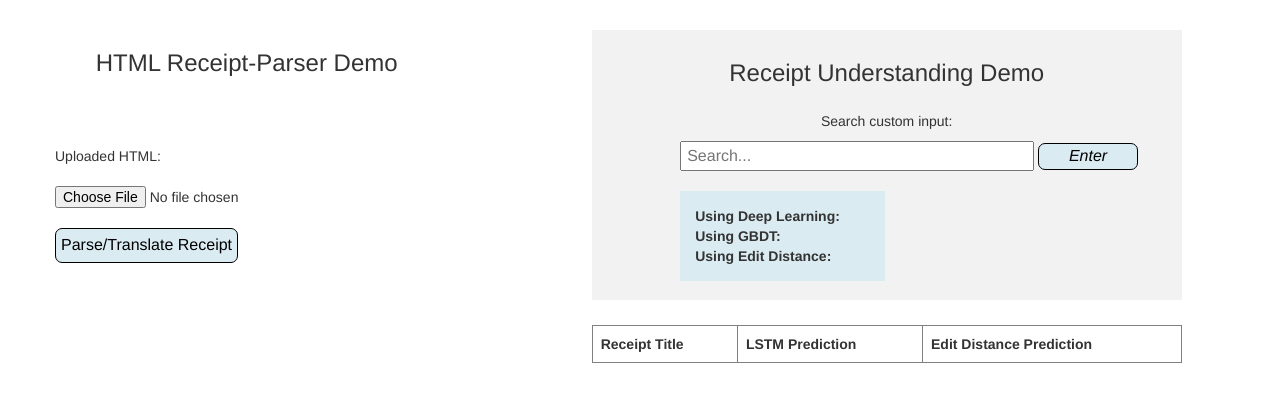
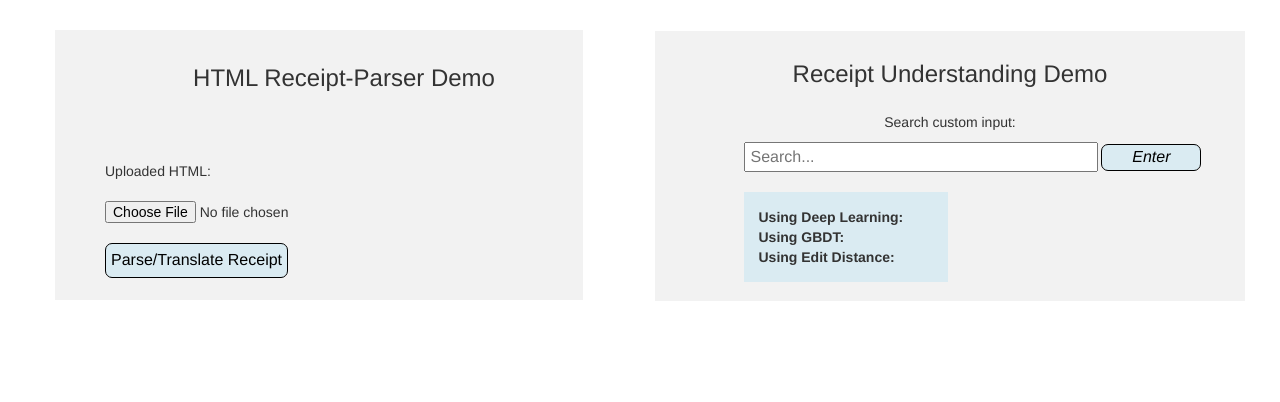
Before and after one commit to gtsli/grocery_e-receipt, a Flask app: page / in a window 1280 px wide. Shown: the part 100-502 px from the top of the page. Run offline with Flask 2, Linux system fonts and the light colour scheme; lists and menus that the app fills with data are empty; some libraries are stand-ins or nearby versions.

Commit message:
Broke more white space for better readability in UI

```diff
--- a/flaskapp/server.py
+++ b/flaskapp/server.py
@@ -80,11 +80,11 @@ def predict(searched=None, internal_call=False, receipt=None, receipt_titles=Non
 	# lstm
 	K.clear_session()
 	lstm_path = "../approaches/LSTM/"
-	with open(lstm_path+"pickled/tokenizer.pickle", 'rb') as handle:
+	with open(lstm_path+"pickled/tokenizer_300k_1epoch.pickle", 'rb') as handle:
 		tokenizer = pickle.load(handle)
-	lstm_model = load_model(lstm_path+"models/lstm_50k_epochs_5.h5")
+	lstm_model = load_model(lstm_path+"models/lstm_300k_epochs_1.h5")
 	le = preprocessing.LabelEncoder()
-	le.classes_ = np.load(lstm_path+"pickled/labelencoder_classes.npy")
+	le.classes_ = np.load(lstm_path+"pickled/labelencoder_classes_300k_1epoch.npy")
 	tokenizer.oov_token = None
 
 
--- a/flaskapp/static/styles/index_styles.css
+++ b/flaskapp/static/styles/index_styles.css
@@ -81,6 +81,7 @@ tr:nth-child(even) {background-color: #f2f2f2;}
 
   display: inline-block;
   margin-left: 20px;
+  width: 45%;
 }
 
 #receipt_predict {
@@ -88,7 +89,7 @@ tr:nth-child(even) {background-color: #f2f2f2;}
   border-style: solid;
   border-width: 1px; */
 
-  float:left;
+  float:right;
   /* display: inline-block; */
   margin-left: 0px;
 }
@@ -127,6 +128,12 @@ p {
   margin-top: 10px;
 }
 
+#inputReceipt {
+  background-color: #f2f2f2;
+  height: 270px;
+  padding-left: 50px;
+}
+
 #grayBreak {
   background-color: #f2f2f2;
   height: 15px;
--- a/flaskapp/templates/index.html
+++ b/flaskapp/templates/index.html
@@ -13,6 +13,8 @@
     <!-- <div class="col-sm-1" id="receipt_parse"></div> -->
     <div class="col-sm-4" id="receipt_parse">
         <div id="smallbreak"></div>
+        <div id="inputReceipt">
+            <div id="grayBreak"></div>
             <center><h3>HTML Receipt-Parser Demo</h3></center>
             <br>
             <br>
@@ -22,6 +24,7 @@
                 <input type = "file" name = "receipt"/><br>
                 <input type = "submit" id="submitButtonJSON" value="Parse/Translate Receipt"/><br>
             </form>
+        </div>
         <div id="smallbreak"></div>
         {% for para in text %}
             <h4>{{para}}:</h4> {{text[para]}} <br>
@@ -58,9 +61,12 @@
 
             <table id="table" border=1>
             <tr>
+                {% if receipt_titles %}
                     <th>Receipt Title</th>
                     <th>LSTM Prediction</th>
                     <th>Edit Distance Prediction</th>
+                {% endif %}
+
             </tr>
             {% for i in range(receipt_titles|length) %}
             <tr>
```
Lines whose indentation alone changed are shown as unchanged.
